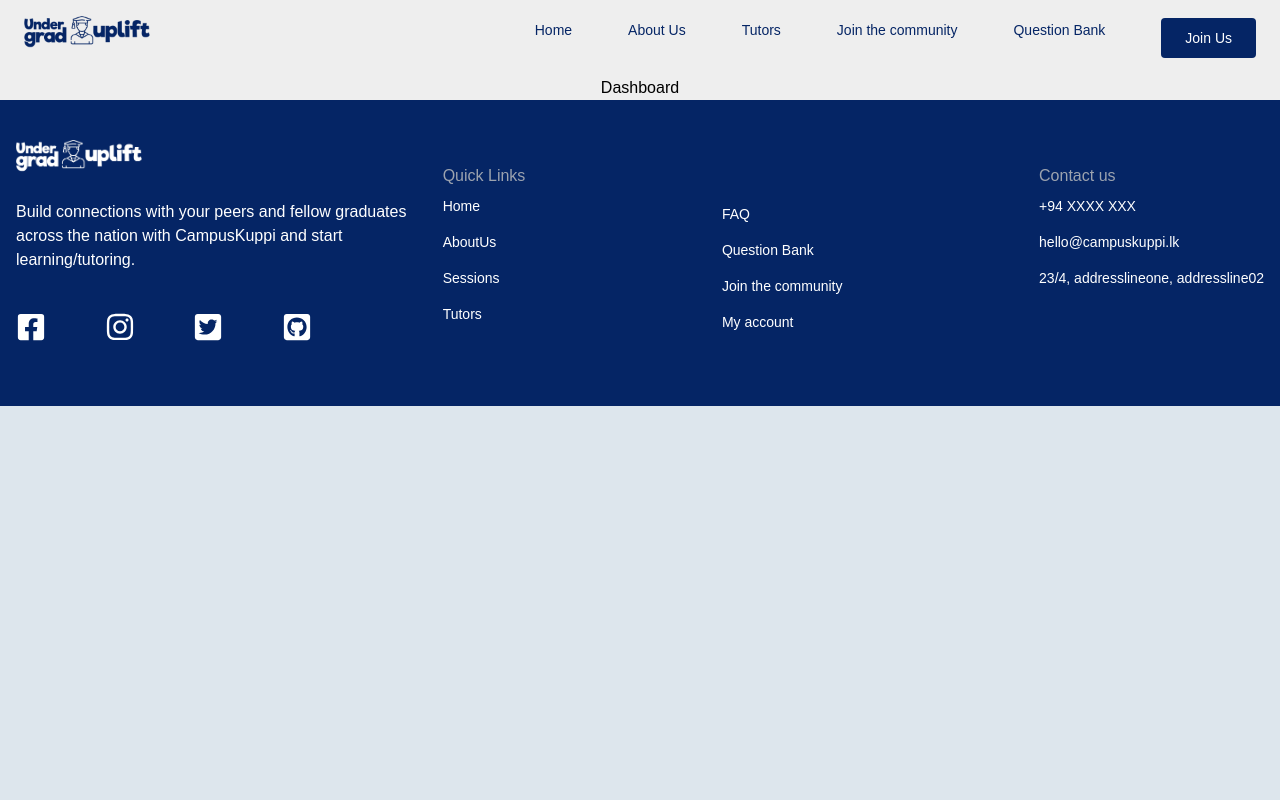
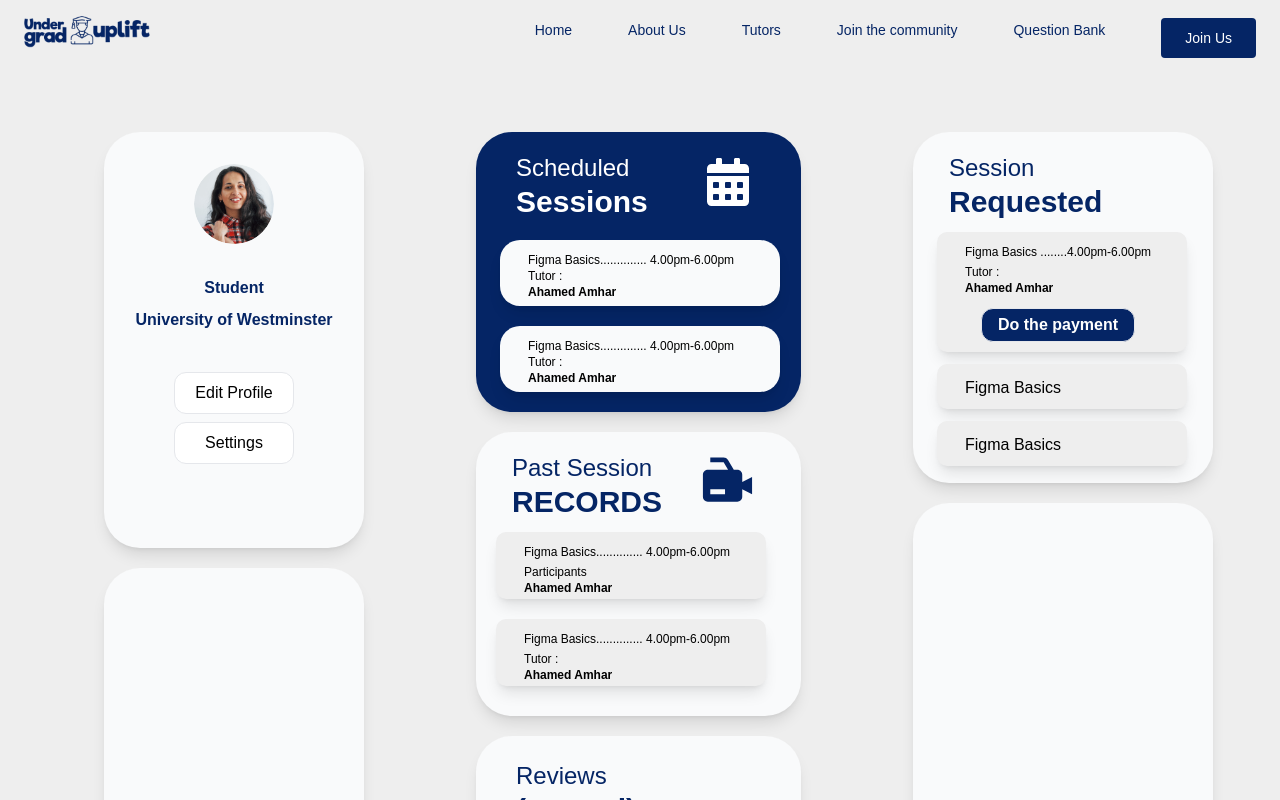
Before and after one commit to AhamedAmhar06/SDGP-SE-66, a React (Vite) app in the folder client/: page /dashboard in a window 1280 px wide. Shown: the top 800 px of the page. Built offline with nearby package versions, Linux system fonts and the light colour scheme; no server answers.

Commit message:
DashBoard - part1

```diff
--- a/client/src/pages/Dashboard.jsx
+++ b/client/src/pages/Dashboard.jsx
@@ -1,14 +1,193 @@
-import { useContext } from "react"
-import { UndergradContext } from "../context/undergradContext"
+import { useContext } from "react";
+import { UndergradContext } from "../context/undergradContext";
+import profileImage from "../Assets/images/Mask group.png";
+import { FaCalendarAlt } from "react-icons/fa";
+import { BiSolidVideoRecording } from "react-icons/bi";
 
 export default function Dashboard() {
-    const {undergrad} = useContext(UndergradContext);
+  const { undergrad } = useContext(UndergradContext);
 
   return (
-    <div>
-        <center><h1>Dashboard</h1>
-        {!!undergrad && (<h2>Hi {undergrad.fName}!</h2>)}
-        </center>
+    <div className="flex items-center max-w-screen-xl px-12 py-8 mx-auto">
+      {/* Profile container */}
+      <div className="flex flex-col items-center w-1/3 p-6 ml-8 mr-8 rounded-2xl" style={{ height: '900px',borderRadius: '36px', border: '1px '  }}>
+
+        <div className="flex flex-col items-center max-w-3xl p-3 shadow-lg h-1/2 bg-gray-50 rounded-2xl" style={{ width: '260px',  borderRadius: '36px', border: '1px ' }}>
+        <img src={profileImage} alt="Profile" className="w-20 h-20 mt-5 mb-4 duration-300 rounded-full hover:scale-110" />
+        {!!undergrad && (<h2 className="text-xl font-bold text-center text-NavBlue">Hi {undergrad.fName}!</h2>)}
+        <p className="mt-4 font-bold text-center text-s text-NavBlue"> Student</p>
+        <p className="mt-2 font-bold text-center text-s text-NavBlue"> University of Westminster</p>
+        <div className="flex flex-col justify-center">
+        <button className="px-5 py-2 mt-10 mb-2 duration-300 bg-white border rounded-xl hover:scale-110" >Edit Profile</button>
+        <button className="py-2 duration-300 bg-white border px-7 rounded-xl hover:scale-110" >Settings</button>
+        </div>
+
+
+       </div>
+
+       <div className="flex flex-col items-center max-w-3xl p-3 mt-5 shadow-lg h-1/2 bg-gray-50 rounded-2xl" style={{ width: '260px',  borderRadius: '36px', border: '1px ' }}></div>
+
+
+      </div>
+
+      {/*  container 2*/}
+      <div className="flex flex-col w-1/3 p-6 ml-8 mr-8 rounded-2xl" style={{ height: '900px', borderRadius: '36px', border: '1px ' }}>
+
+      <div className="flex flex-col p-2 shadow-lg items-left h-1/3 bg-NavBlue rounded-2xl " style={{  width: '325px',borderRadius: '36px', border: '1px '  }}>
+
+    <div className="flex items-center">
+       {/* Adjust margin-top to move the icon up */}
+      <div>
+        <h1 className="mt-3 ml-8 text-2xl text-white">Scheduled</h1>
+        <h1 className="ml-8 text-3xl font-semibold text-white">Sessions</h1>
+      </div>
+
+      < FaCalendarAlt  className="mt-1 text-5xl text-white ml-14 " />
+
+      </div>
+                <div className="flex flex-col p-3 mt-5 ml-4 shadow-lg items-justify h-1/4 bg-gray-50 rounded-xl" style={{  width: '280px',borderRadius: '20px', border: '1px '  }}>
+                  <div >
+                    <p className="ml-4 text-xs">Figma Basics.............. 4.00pm-6.00pm</p>
+
+                    <div>
+                       <p className="ml-4 text-xs ">Tutor :</p>
+                       <p className="ml-4 text-xs font-bold ">Ahamed Amhar</p>
+                    </div>
+
+                  </div>
+                </div>
+
+                <div className="flex flex-col p-3 mt-5 ml-4 shadow-lg items-justify h-1/4 bg-gray-50 rounded-xl" style={{  width: '280px',borderRadius: '20px', border: '1px '  }}>
+                  <div >
+                    <p className="ml-4 text-xs">Figma Basics.............. 4.00pm-6.00pm</p>
+
+                    <div>
+                       <p className="ml-4 text-xs ">Tutor :</p>
+                       <p className="ml-4 text-xs font-bold ">Ahamed Amhar</p>
+                    </div>
+
+                  </div>
+                </div>
+
+
+
     </div>
-  )
+
+
+     <div className="flex flex-col p-2 mt-5 shadow-lg h-1/3 bg-gray-50 rounded-2xl" style={{  width: '325px',borderRadius: '36px', border: '1px '  }}>
+      <div className="flex items-center">
+       {/* Adjust margin-top to move the icon up */}
+      <div>
+        <h1 className="mt-3 text-2xl ml-7 text-NavBlue">Past Session</h1>
+        <h1 className="text-3xl font-semibold ml-7 text-NavBlue">RECORDS</h1>
+      </div>
+
+      < BiSolidVideoRecording  className="mt-1 text-6xl mr-9 ml-9 text-NavBlue " />
+
+      </div>
+                <div className="flex flex-col p-3 mt-3 ml-3 mr-3 shadow-lg items-justify h-1/4 bg-background rounded-xl" style={{  width: '270px',borderRadius: '10px', border: '1px '  }}>
+                  <div >
+                    <p className="ml-4 text-xs">Figma Basics.............. 4.00pm-6.00pm</p>
+
+                    <div>
+                       <p className="mt-1 ml-4 text-xs ">Participants</p>
+                       <p className="mb-1 ml-4 text-xs font-bold">Ahamed Amhar</p>
+                    </div>
+
+                  </div>
+                </div>
+
+                <div className="flex flex-col p-3 mt-5 ml-3 mr-3 shadow-lg items-justify h-1/4 bg-background rounded-xl" style={{  width: '270px',borderRadius: '10px', border: '1px '  }}>
+                  <div >
+                    <p className="ml-4 text-xs">Figma Basics.............. 4.00pm-6.00pm</p>
+
+                    <div>
+                       <p className="mt-1 ml-4 text-xs">Tutor :</p>
+                       <p className="ml-4 text-xs font-bold ">Ahamed Amhar</p>
+                    </div>
+
+                  </div>
+                </div>
+
+
+
+
+     </div>
+
+
+
+
+
+     <div className="flex flex-col p-3 mt-5 shadow-lg h-1/3 bg-gray-50 rounded-2xl" style={{  width: '325px',borderRadius: '36px', border: '1px '  }}>
+      <div className="flex items-center">
+       {/* Adjust margin-top to move the icon up */}
+      <div>
+        <h1 className="mt-3 text-2xl ml-7 text-NavBlue">Reviews</h1>
+        <h1 className="text-3xl font-semibold ml-7 text-NavBlue">(Posted)</h1>
+      </div>
+
+     {/*  < BiSolidVideoRecording  className="mt-1 text-6xl mr-9 ml-9 text-NavBlue " /> */}
+
+      </div>
+                <div className="flex flex-col p-3 mt-3 ml-3 mr-3 shadow-lg items-justify h-1/3 bg-background rounded-xl" style={{  width: '270px',borderRadius: '10px', border: '1px '  }}>
+                  <img src={profileImage} alt="Profile" className="w-10 h-10 mt-2 mb-4 duration-300 rounded-full hover:scale-110" />
+                  {/* <h1 className="text-s">Asini perera</h1> */}
+                </div>
+
+
+     </div>
+
+
+      </div>
+
+      {/* Session requested container */}
+      <div className="flex flex-col w-1/3 p-6 ml-8 mr-8 rounded-2xl" style={{ height: '900px', borderRadius: '36px', border: '1px ' }}>
+        <div className="flex flex-col p-2 shadow-lg bg-gray-50 rounded-2xl" style={{  width: '300px',height: '380px',borderRadius: '36px', border: '1px '  }}>
+      <div className="flex items-start ml-5 ">
+
+      <div>
+        <h1 className="mt-3 ml-2 text-2xl text-NavBlue">Session</h1>
+        <h1 className="ml-2 text-3xl font-semibold text-NavBlue">Requested</h1>
+      </div>
+
+
+      </div>
+                <div className="flex flex-col p-3 mt-3 ml-4 mr-3 shadow-lg items-justify bg-background rounded-xl" style={{  width: '250px',height: '120px',borderRadius: '10px', border: '1px '  }}>
+                  <div >
+                    <p className="ml-4 text-xs">Figma Basics ........4.00pm-6.00pm</p>
+
+                    <div>
+                       <p className="mt-1 ml-4 text-xs ">Tutor :</p>
+                       <p className="mb-1 ml-4 text-xs font-bold">Ahamed Amhar</p>
+                        <button className="px-4 py-1 mt-2 mb-3 ml-8 font-bold text-white duration-300 border bg-NavBlue rounded-xl hover:scale-110" >Do the payment</button>
+                    </div>
+
+                  </div>
+                </div>
+
+                <div className="flex flex-col p-3 mt-3 ml-4 mr-3 shadow-lg items-left bg-background rounded-xl" style={{ width: '250px', height: '45px', borderRadius: '10px', border: '1px ' }}>
+                  <div >
+                      <p className="ml-4 text-s" >Figma Basics</p>
+                  </div>
+                </div>
+                <div className="flex flex-col p-3 mt-3 ml-4 mr-3 shadow-lg items-left bg-background rounded-xl" style={{ width: '250px', height: '45px', borderRadius: '10px', border: '1px ' }}>
+                  <div >
+                      <p className="ml-4 text-s" >Figma Basics</p>
+                  </div>
+                </div>
+
+
+          </div>
+
+
+
+
+
+
+          <div className="flex flex-col items-center p-2 mt-5 shadow-lg bg-gray-50 rounded-2xl" style={{  width: '300px',height: '520px',borderRadius: '36px', border: '1px '  }}></div>
+
+      </div>
+    </div>
+
+  );
 }
```
Also changed, not shown: client/src/Assets/images/Mask group.png (added).
